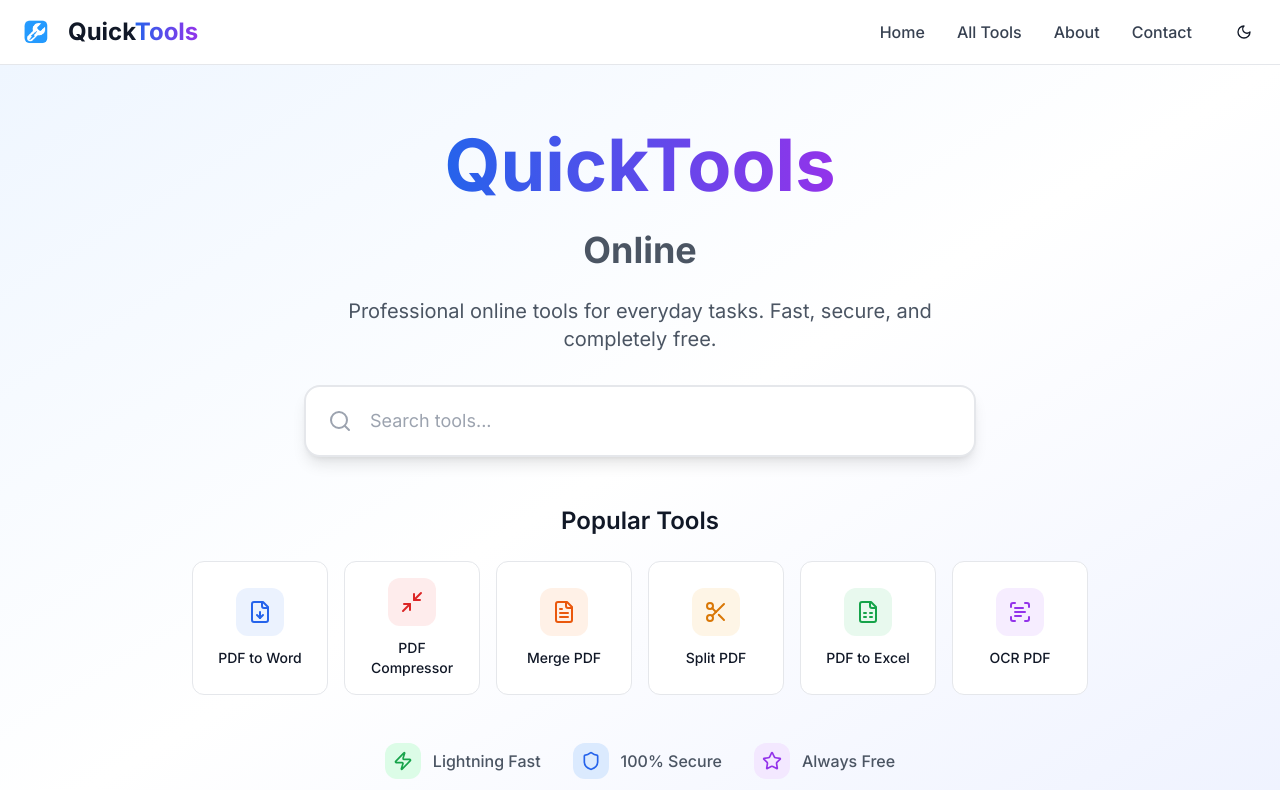
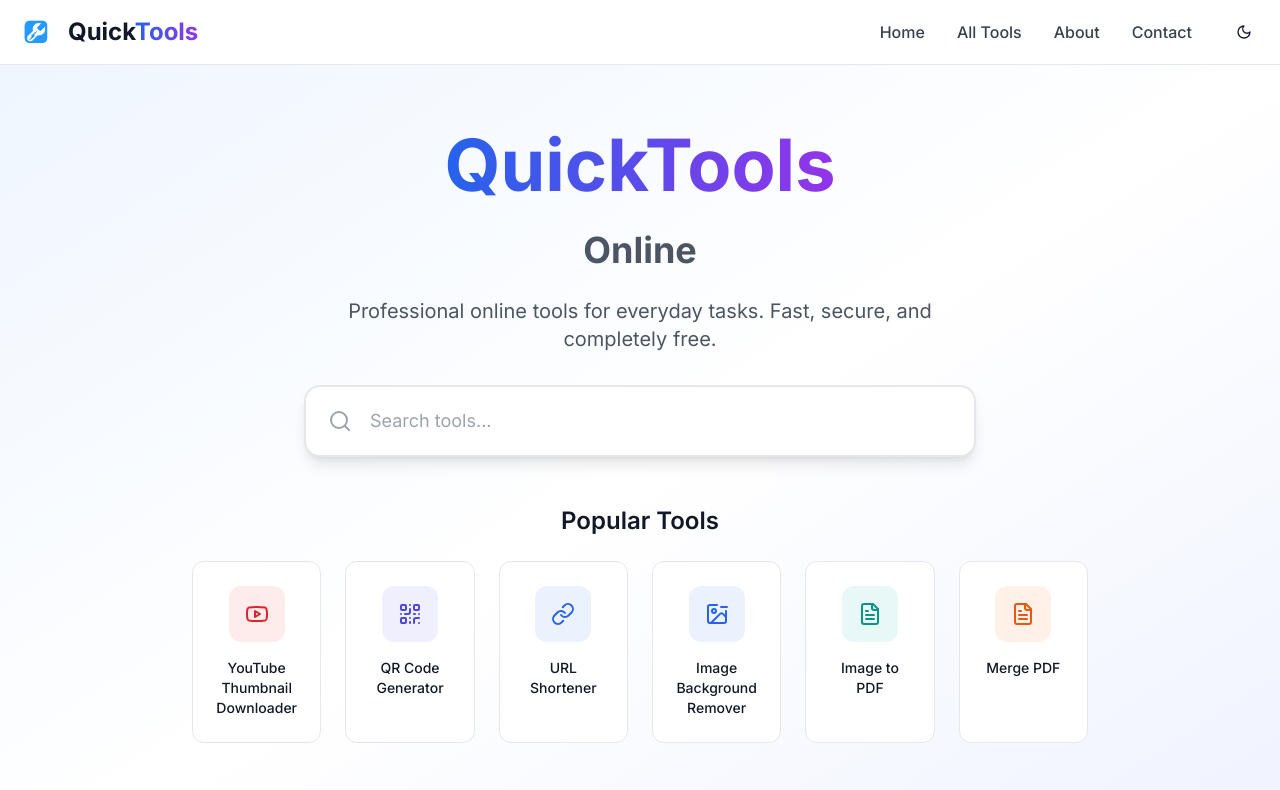
Before and after one commit to coastalwebdeveloper/QuickTools, a React (Vite) app: page / in a window 1280 px wide. Shown: the top 790 px of the page. Built offline with nearby package versions, Linux system fonts and the light colour scheme; the HTML template or start-up script is replaced by a standard one.

Commit message:
Updated Website

```diff
--- a/src/components/HeroSection.tsx
+++ b/src/components/HeroSection.tsx
@@ -64,7 +64,8 @@ const HeroSection = () => {
     setSearchQuery("");
   };
 
-  const popularTools = tools.slice(0, 6);
+  const popularToolIds = ['youtube-thumbnail-downloader', 'qr-generator', 'url-shortener', 'image-background-remover', 'image-to-pdf', 'pdf-merge'];
+  const popularTools = popularToolIds.map(id => tools.find(tool => tool.id === id)).filter(Boolean);
 
   return (
     <section className="bg-gradient-to-br from-blue-50 via-white to-indigo-50 dark:from-gray-900 dark:via-gray-800 dark:to-gray-900">
@@ -131,19 +132,19 @@ const HeroSection = () => {
 
           <div className="mb-8 md:mb-12">
             <h2 className="text-xl md:text-2xl font-semibold text-gray-900 dark:text-white mb-4 md:mb-6">Popular Tools</h2>
-            <div className="grid grid-cols-2 md:grid-cols-3 lg:grid-cols-6 gap-3 md:gap-4">
+            <div className="grid grid-cols-2 md:grid-cols-3 lg:grid-cols-6 gap-4 md:gap-6">
               {popularTools.map((tool) => {
                 const Icon = tool.icon;
                 return (
                   <button
                     key={tool.id}
                     onClick={() => navigate(tool.path)}
-                    className="group p-3 md:p-4 bg-white dark:bg-gray-800 rounded-xl border border-gray-200 dark:border-gray-700 hover:border-blue-300 dark:hover:border-blue-600 hover:shadow-lg transition-all duration-200"
+                    className="group p-4 md:p-6 bg-white dark:bg-gray-800 rounded-xl border border-gray-200 dark:border-gray-700 hover:border-blue-300 dark:hover:border-blue-600 hover:shadow-lg transition-all duration-200 flex flex-col items-center min-h-[140px] md:min-h-[160px]"
                   >
-                    <div className={`p-2 md:p-3 rounded-lg ${tool.color} mb-2 md:mb-3 mx-auto w-fit`}>
+                    <div className={`p-2 md:p-3 rounded-lg ${tool.color} mb-3 md:mb-4 flex items-center justify-center w-12 h-12 md:w-14 md:h-14`}>
                       <Icon className="w-5 h-5 md:w-6 md:h-6" />
                     </div>
-                    <p className="text-xs md:text-sm font-medium text-gray-900 dark:text-white group-hover:text-blue-600 dark:group-hover:text-blue-400">
+                    <p className="text-xs md:text-sm font-medium text-gray-900 dark:text-white group-hover:text-blue-600 dark:group-hover:text-blue-400 text-center leading-tight">
                       {tool.name}
                     </p>
                   </button>
```
